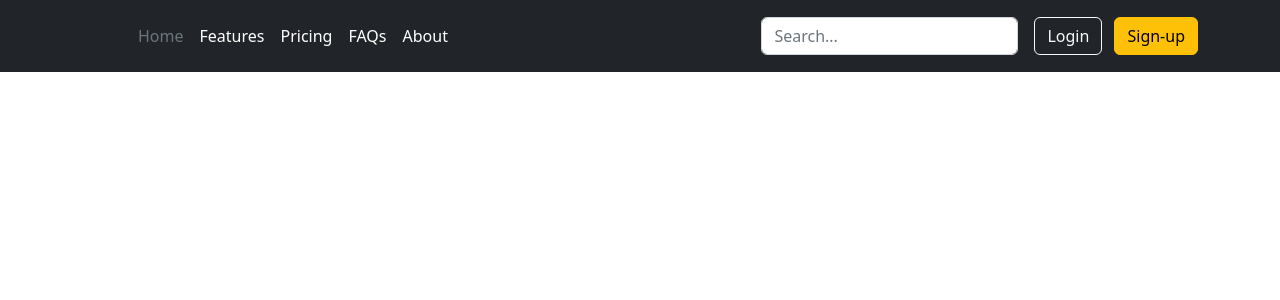
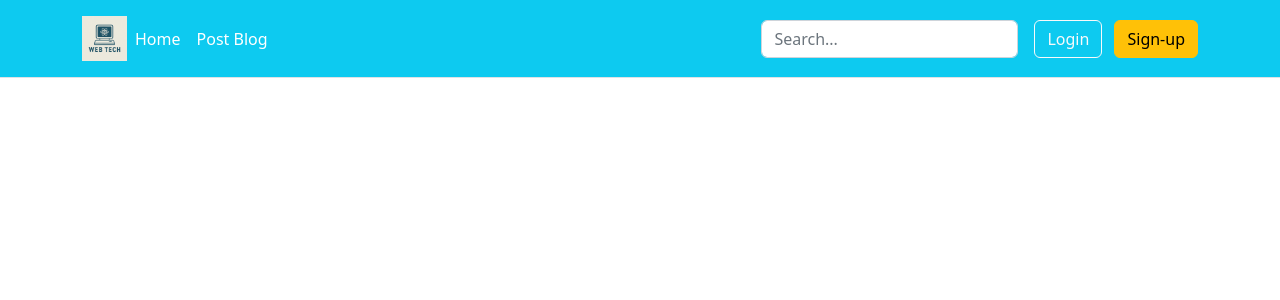
Before and after one commit to mashpotato9/Blog_Django, a Django app: template templates/index.html in a window 1280 px wide. Shown: the top 300 px of the page. Run offline with Django 5.2, Linux system fonts and the light colour scheme; the template is opened without the code that fills it, so the values that code supplies are empty; parts of the project's set-up code (start-up, migrations or seed data) failed here and were passed over; some libraries are stand-ins or nearby versions.

Commit message:
set up header

```diff
--- a/templates/index.html
+++ b/templates/index.html
@@ -8,23 +8,20 @@
     <script src="{% static 'bootstrap-5.2.3-dist/js/bootstrap.bundle.min.js' %}"></script>
 </head>
 <body>
-    <header class="p-3 bg-dark text-white">
+    <header class="p-3 bg-info text-white border-bottom">
     <div class="container">
       <div class="d-flex flex-wrap align-items-center justify-content-center justify-content-lg-start">
         <a href="/" class="d-flex align-items-center mb-2 mb-lg-0 text-white text-decoration-none">
-          <svg class="bi me-2" width="40" height="32" role="img" aria-label="Bootstrap"><use xlink:href="#bootstrap"></use></svg>
+          <img src="{% static 'img/logo.png' %}" alt="Logo" width="45">
         </a>
 
         <ul class="nav col-12 col-lg-auto me-lg-auto mb-2 justify-content-center mb-md-0">
-          <li><a href="#" class="nav-link px-2 text-secondary">Home</a></li>
-          <li><a href="#" class="nav-link px-2 text-white">Features</a></li>
-          <li><a href="#" class="nav-link px-2 text-white">Pricing</a></li>
-          <li><a href="#" class="nav-link px-2 text-white">FAQs</a></li>
-          <li><a href="#" class="nav-link px-2 text-white">About</a></li>
+          <li><a href="#" class="nav-link px-2 text-white">Home</a></li>
+          <li><a href="#" class="nav-link px-2 text-white">Post Blog</a></li>
         </ul>
 
         <form class="col-12 col-lg-auto mb-3 mb-lg-0 me-lg-3">
-          <input type="search" class="form-control form-control-dark" placeholder="Search..." aria-label="Search">
+          <input type="search" class="form-control" placeholder="Search..." aria-label="Search">
         </form>
 
         <div class="text-end">
```
